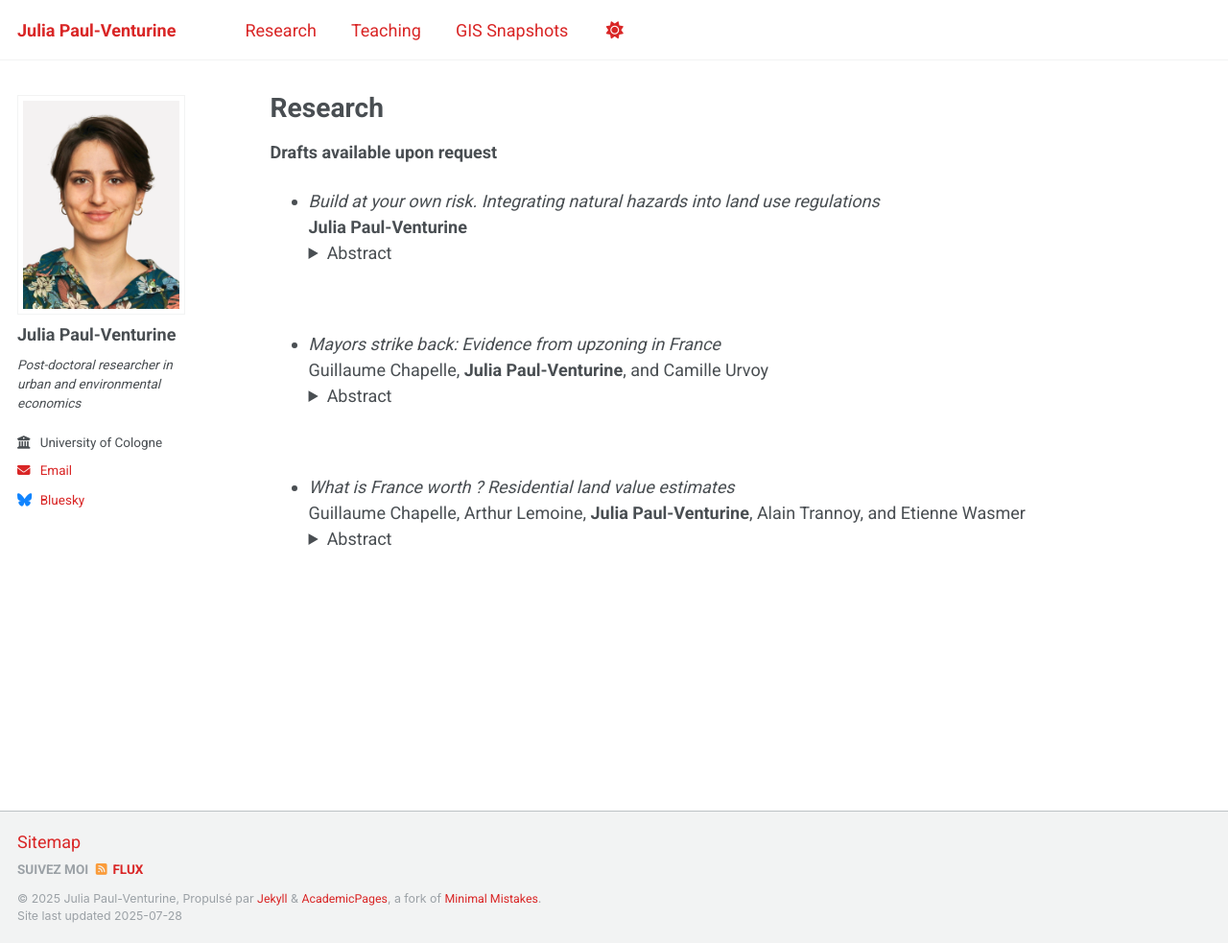
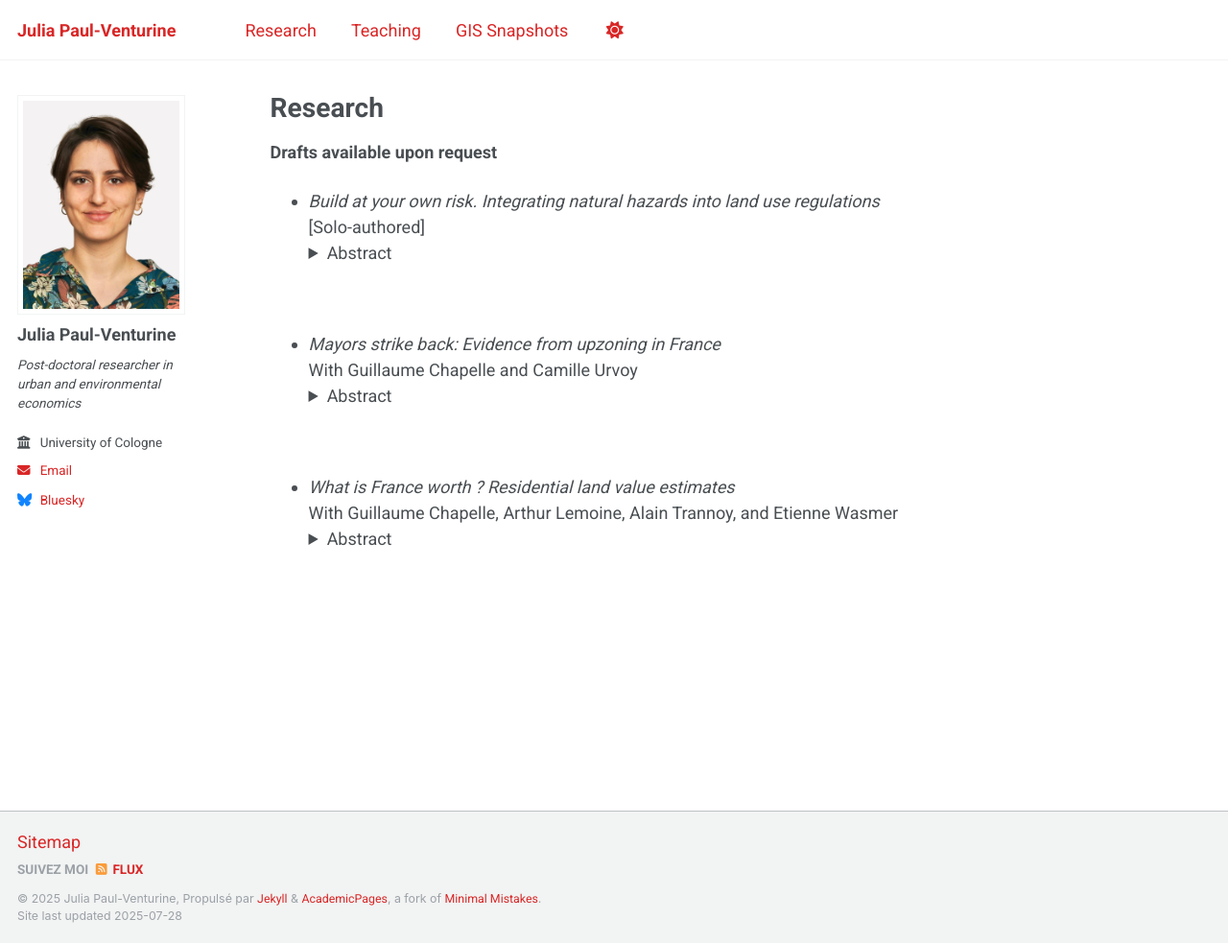
Before and after one commit to julia-paulventurine/julia-paulventurine.github.io, a Jekyll site: the page built from _pages/research.md, in a window 1280 px wide and 983 px high. Shown: the whole window at 96% size. Built offline with Jekyll 4.4.1, drawn with Linux system fonts in a browser that asks for light colours; a script that is not in the unit is left out.

Commit message:
Update research.md

```diff
--- a/_pages/research.md
+++ b/_pages/research.md
@@ -8,7 +8,7 @@ collection: publications
 **Drafts available upon request**
 
 - *Build at your own risk. Integrating natural hazards into land use regulations* \
-  **Julia Paul-Venturine**
+  [Solo-authored]
   <details>
   <summary> Abstract </summary>
   Insurance coverage provides little incentive for households to adapt their dwellings to the natural risks to which they are exposed. This paper studies the housing market impacts of regulations that  limit development in at-risk areas and mandate protective building norms. Using a novel national dataset and variation in the timing and spatial scope of policy implementation, I provide evidence that these regulations initially strongly limit new housing supply, but the long-term decrease in quantities is modest as the supply elasticity increases. I further show that with full insurance coverage, households do not value adaptation but still negatively value living in risky locations, which evidences risk aversion against natural hazards.
@@ -16,7 +16,7 @@ collection: publications
 <br>
 
 - *Mayors strike back: Evidence from upzoning in France* \
-  Guillaume Chapelle, **Julia Paul-Venturine**, and Camille Urvoy
+  With Guillaume Chapelle and Camille Urvoy
   <details>
   <summary> Abstract </summary>
    To address rising housing prices, national governments have increasingly sought to relax local land use rules through “upzoning” reforms. Yet the effectiveness of such top-down policies remains uncertain. This paper examines the impact of a reform in France that abolished floor area ratios (FAR) from unique zoning data in the Paris Urban area. We exploit within-municipality variation in pre-reform FAR coverage through a difference-in-differences strategy. We show that local governments responded by tightening other regulatory tools, such as maximum heights and building coverage ratios, and increasing permit refusals. These countervailing responses undermined the deregulatory intent of the reform, resulting in negligible effects on real estate markets. Our findings highlight the political and institutional limits of central government efforts to override local zoning decisions.
@@ -24,7 +24,7 @@ collection: publications
 <br>
 
 - *What is France worth ? Residential land value estimates* \
-  Guillaume Chapelle, Arthur Lemoine, **Julia Paul-Venturine**, Alain Trannoy, and Etienne Wasmer
+  With Guillaume Chapelle, Arthur Lemoine, Alain Trannoy, and Etienne Wasmer
   <details>
   <summary> Abstract </summary>
     This paper provides a new methodology to estimate the value of residential land at the local level. We assemble a unique, quasi-exhaustive dataset of land transactions across metropolitan France from 2010 to 2019, covering both single-family and multi-family developments. We document a striking divergence in land price dynamics: multi-family land prices grew five times faster than single-family land prices. We develop two families of predictive models, namely hedonic regressions and machine learning algorithms. Hedonic regressions show more credible aggregated and microeconomic results, despite worse predictive performance on multi-family markets.
```
